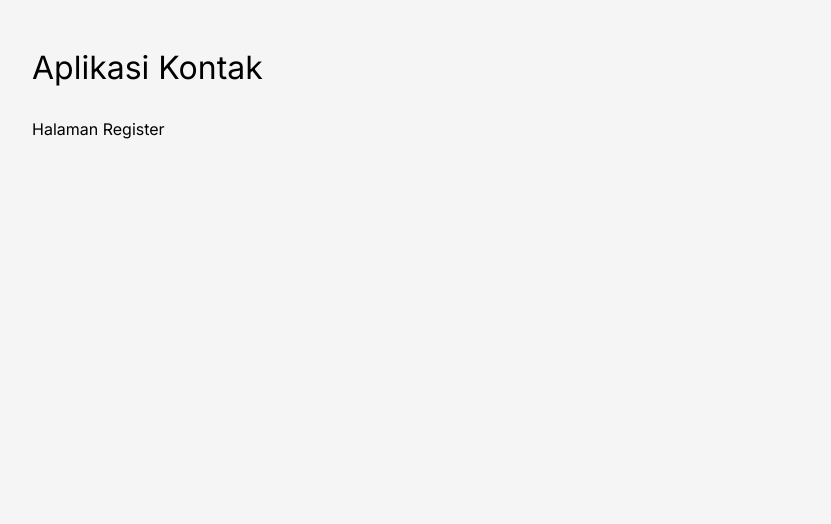
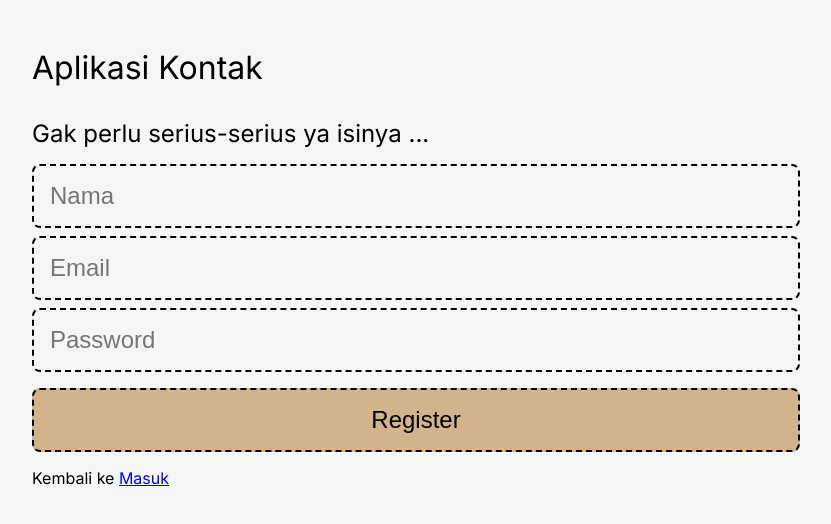
Before and after one commit to Zathura160801/contacts-app, a React (Vite) app: page /register in a window 1280 px wide. Shown: the top 524 px of the page, without its empty margins (224-1055 px from the left). Built offline with nearby package versions, Linux system fonts and the light colour scheme.

Commit message:
Membuat Fitur Registrasi

```diff
--- a/src/components/ContactApp.jsx
+++ b/src/components/ContactApp.jsx
@@ -3,6 +3,7 @@ import { Route, Routes } from "react-router-dom";
 import Navigation from "./Navigation";
 import HomePage from "../pages/HomePage";
 import AddPage from "../pages/AddPage";
+import RegisterPage from "../pages/RegisterPage";
 
 export default class ContactApp extends React.Component {
   constructor(props) {
@@ -23,7 +24,7 @@ export default class ContactApp extends React.Component {
           <main>
             <Routes>
               <Route path="/*" element={<p>Halaman Login</p>} />
-              <Route path="/register" element={<p>Halaman Register</p>} />
+              <Route path="/register" element={<RegisterPage />} />
             </Routes>
           </main>
         </div>
--- /dev/null
+++ b/src/components/RegisterInput.jsx
@@ -0,0 +1,84 @@
+import React from "react";
+import PropTypes from "prop-types";
+
+export default class RegisterInput extends React.Component {
+  constructor(props) {
+    super(props);
+
+    this.state = {
+      name: "",
+      email: "",
+      password: "",
+    };
+
+    this.onNameChange = this.onNameChange.bind(this);
+    this.onEmailChange = this.onEmailChange.bind(this);
+    this.onPasswordChange = this.onPasswordChange.bind(this);
+    this.onSubmitHandler = this.onSubmitHandler.bind(this);
+  }
+
+  onNameChange(event) {
+    this.setState(() => {
+      return {
+        name: event.target.value,
+      };
+    });
+  }
+
+  onEmailChange(event) {
+    this.setState(() => {
+      return {
+        email: event.target.value,
+      };
+    });
+  }
+
+  onPasswordChange(event) {
+    this.setState(() => {
+      return {
+        password: event.target.value,
+      };
+    });
+  }
+
+  onSubmitHandler(event) {
+    event.preventDefault();
+
+    this.props.register({
+      name: this.state.name,
+      email: this.state.email,
+      password: this.state.password,
+    });
+  }
+
+  render() {
+    return (
+      <form onSubmit={this.onSubmitHandler} className="register-input">
+        <input
+          type="text"
+          placeholder="Nama"
+          value={this.state.name}
+          onChange={this.onNameChange}
+        />
+        <input
+          type="email"
+          placeholder="Email"
+          value={this.state.email}
+          onChange={this.onEmailChange}
+        />
+        <input
+          type="password"
+          placeholder="Password"
+          autoComplete="current-password"
+          value={this.state.password}
+          onChange={this.onPasswordChange}
+        />
+        <button>Register</button>
+      </form>
+    );
+  }
+}
+
+RegisterInput.propTypes = {
+  register: PropTypes.func.isRequired,
+};
--- /dev/null
+++ b/src/pages/RegisterPage.jsx
@@ -0,0 +1,24 @@
+import { Link, useNavigate } from "react-router-dom";
+import RegisterInput from "../components/RegisterInput";
+import { register } from "../utils/api";
+
+export default function RegisterPage() {
+  const navigate = useNavigate();
+
+  async function onRegisterHandler(user) {
+    const { error } = await register(user);
+    if (!error) {
+      navigate("/");
+    }
+  }
+
+  return (
+    <section className="register-page">
+      <h2>Gak perlu serius-serius ya isinya ...</h2>
+      <RegisterInput register={onRegisterHandler} />
+      <p>
+        Kembali ke <Link to="/">Masuk</Link>
+      </p>
+    </section>
+  );
+}
```
